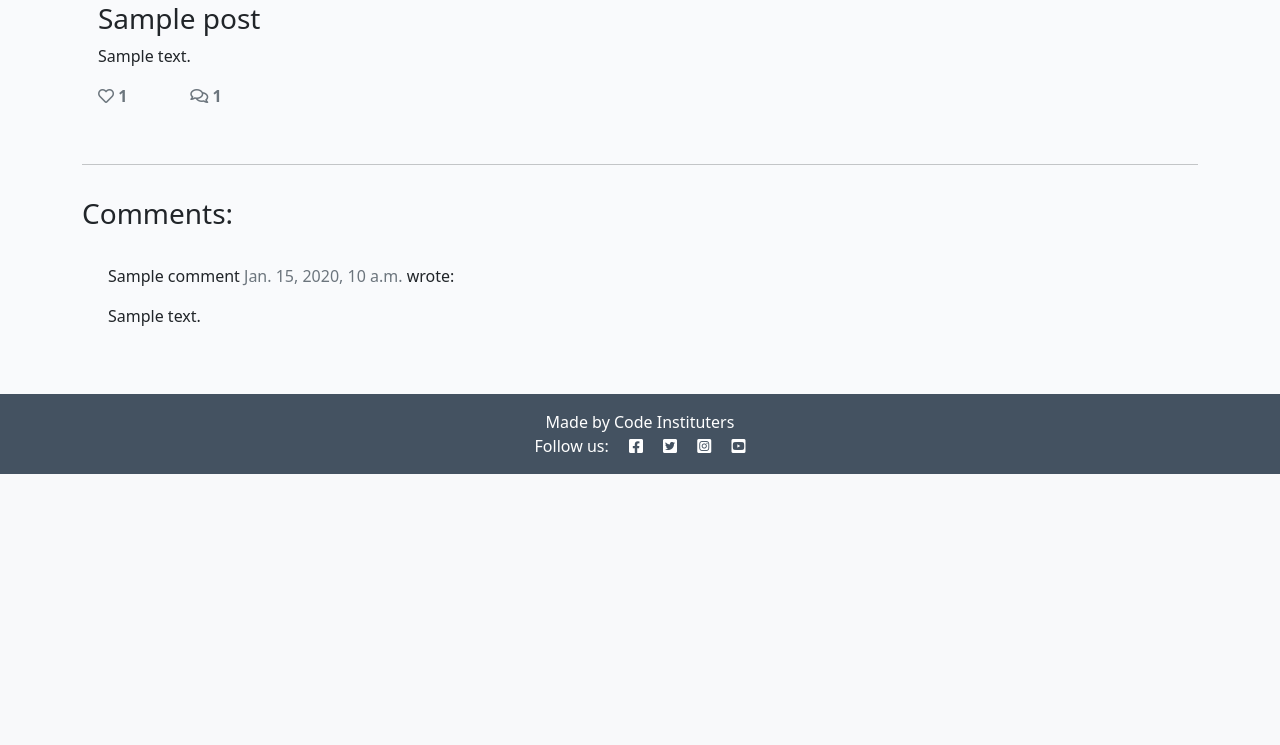
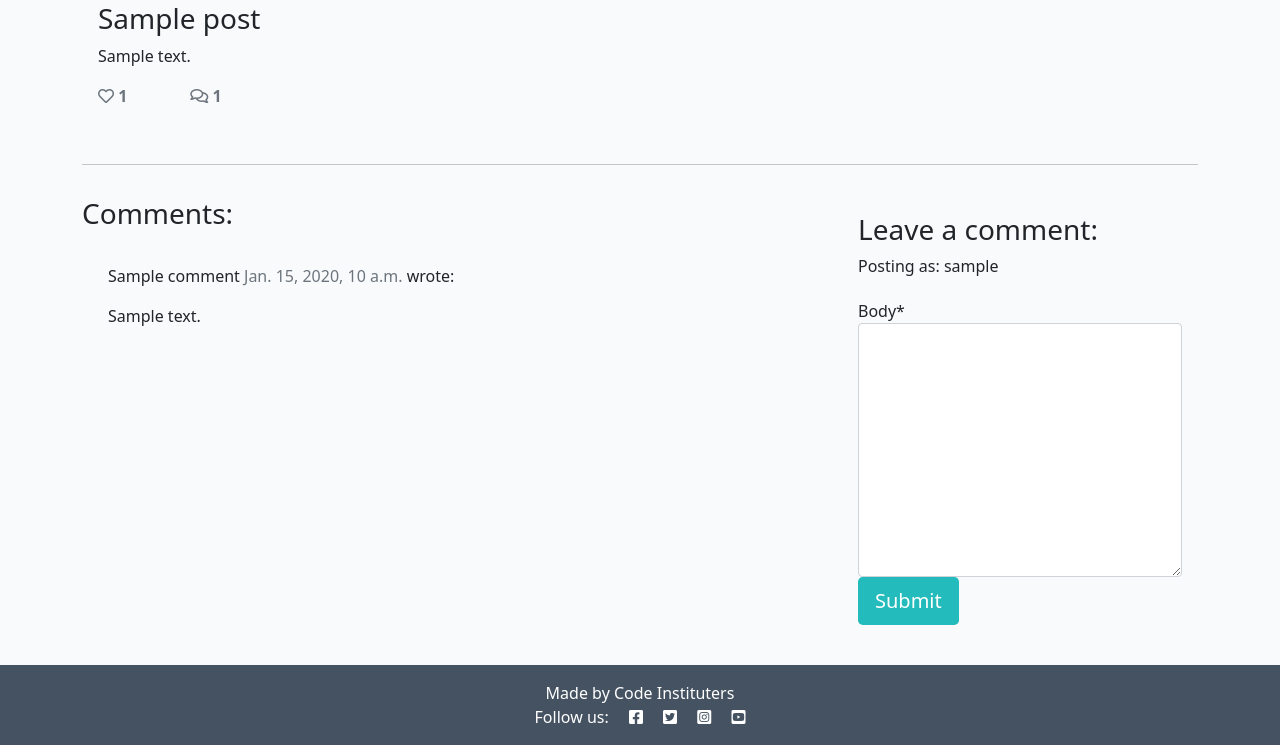
Before and after one commit to jenns93/blah-blah-blog, a Django app: a page that uses templates/post_detail.html in a window 1280 px wide. Shown: the part 366-1111 px from the top of the page. Before the commit the page ends 840 px from the top, so only its background shows below. Run offline with Django 3.2, Linux system fonts and the light colour scheme; a user stored in the database is signed in; tables that the repository leaves empty hold one stand-in row (values such as "Sample post"); some libraries are stand-ins or nearby versions.

Commit message:
Add post commenting fuctionality

```diff
--- a/blah_blah_blog/settings.py
+++ b/blah_blah_blog/settings.py
@@ -48,6 +48,7 @@ INSTALLED_APPS = [
     'django.contrib.staticfiles',
     'cloudinary',
     'django_summernote',
+    'crispy_forms',
     'blog',
 ]
 
@@ -55,6 +56,8 @@ SITE_ID = 1
 
 LOGIN_REDIRECT_URL = '/'
 LOGOUT_REDIRECT_URL = '/'
+
+CRISPY_TEMPLATE_PACK = 'bootstrap4'
 
 MIDDLEWARE = [
     'django.middleware.security.SecurityMiddleware',
--- /dev/null
+++ b/blog/forms.py
@@ -0,0 +1,8 @@
+from .models import Comment
+from django import forms
+
+
+class CommentForm(forms.ModelForm):
+    class Meta:
+        model = Comment
+        fields = ('body',)
--- a/blog/models.py
+++ b/blog/models.py
@@ -57,7 +57,7 @@ class Comment(models.Model):
     email = models.EmailField()
     body = models.TextField()
     created_on = models.DateTimeField(auto_now_add=True)
-    approved = models.BooleanField(default=False)
+    approved = models.BooleanField(default=True)
 
     class Meta:
         ordering = ["created_on"]
--- a/blog/views.py
+++ b/blog/views.py
@@ -1,6 +1,7 @@
 from django.shortcuts import render, get_object_or_404
 from django.views import generic, View
 from .models import Post
+from .forms import CommentForm
 
 class PostList(generic.ListView):
     model = Post
@@ -26,6 +27,39 @@ class PostDetail(View):
             {
                 "post": post,
                 "comments": comments,
-                "liked": liked
+                "commented": False,
+                "liked": liked,
+                "comment_form": CommentForm()
             },
         )
+
+    def post(self, request, slug, *args, **kwargs):
+        queryset = Post.objects.filter(status=1)
+        post = get_object_or_404(queryset, slug=slug)
+        comments = post.comments.order_by("-created_on")
+        liked = False
+        if post.likes.filter(id=self.request.user.id).exists():
+            liked = True
+
+        comment_form = CommentForm(data=request.POST)
+
+        if comment_form.is_valid():
+            comment_form.instance.email = request.user.email
+            comment_form.instance.name = request.user.username
+            comment = comment_form.save(commit=False)
+            comment.post = post
+            comment.save()
+        else:
+            comment_form = CommentForm()
+
+        return render(
+            request,
+            "post_detail.html",
+            {
+                "post": post,
+                "comments": comments,
+                "commented": True,
+                "liked": liked,
+                "comment_form": CommentForm()
+            },
+        )
--- a/requirements.txt
+++ b/requirements.txt
@@ -4,6 +4,7 @@ dj-database-url==0.5.0
 dj3-cloudinary-storage==0.0.6
 Django==3.2
 django-allauth==0.49.0
+django-crispy-forms==1.14.0
 django-summernote==0.8.20.0
 gunicorn==20.1.0
 oauthlib==3.2.0
--- a/templates/post_detail.html
+++ b/templates/post_detail.html
@@ -1,4 +1,6 @@
 {% extends 'base.html' %} {% block content %}
+
+{% load crispy_forms_tags %}
 
 <div class="masthead">
     <div class="container">
@@ -80,6 +82,22 @@
         <div class="col-md-4 card mb-4  mt-3 ">
             <div class="card-body">
                 <!-- For later -->
+                {% if commented %}
+                <div class="alert alert-success" role="alert">
+                    Comment posted successfully
+                </div>
+                {% else %}
+                {% if user.is_authenticated %}
+
+                <h3>Leave a comment:</h3>
+                <p>Posting as: {{ user.username }}</p>
+                <form method="post" style="margin-top: 1.3em;">
+                    {{ comment_form | crispy }}
+                    {% csrf_token %}
+                    <button type="submit" class="btn btn-signup btn-lg">Submit</button>
+                </form>
+                {% endif %}
+                {% endif %}
             </div>
         </div>
     </div>
```
Also changed, not shown: blog/migrations/0002_alter_comment_approved.py (added).
